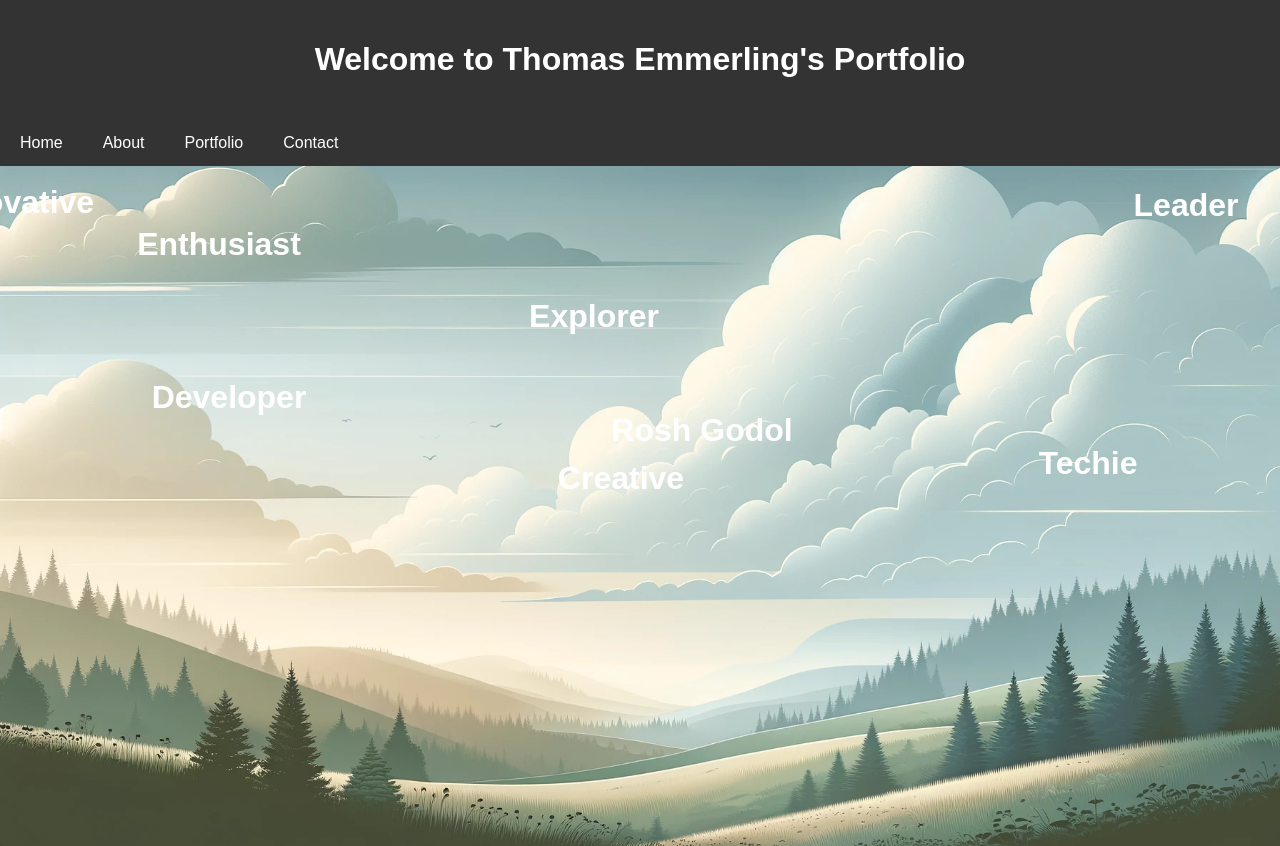
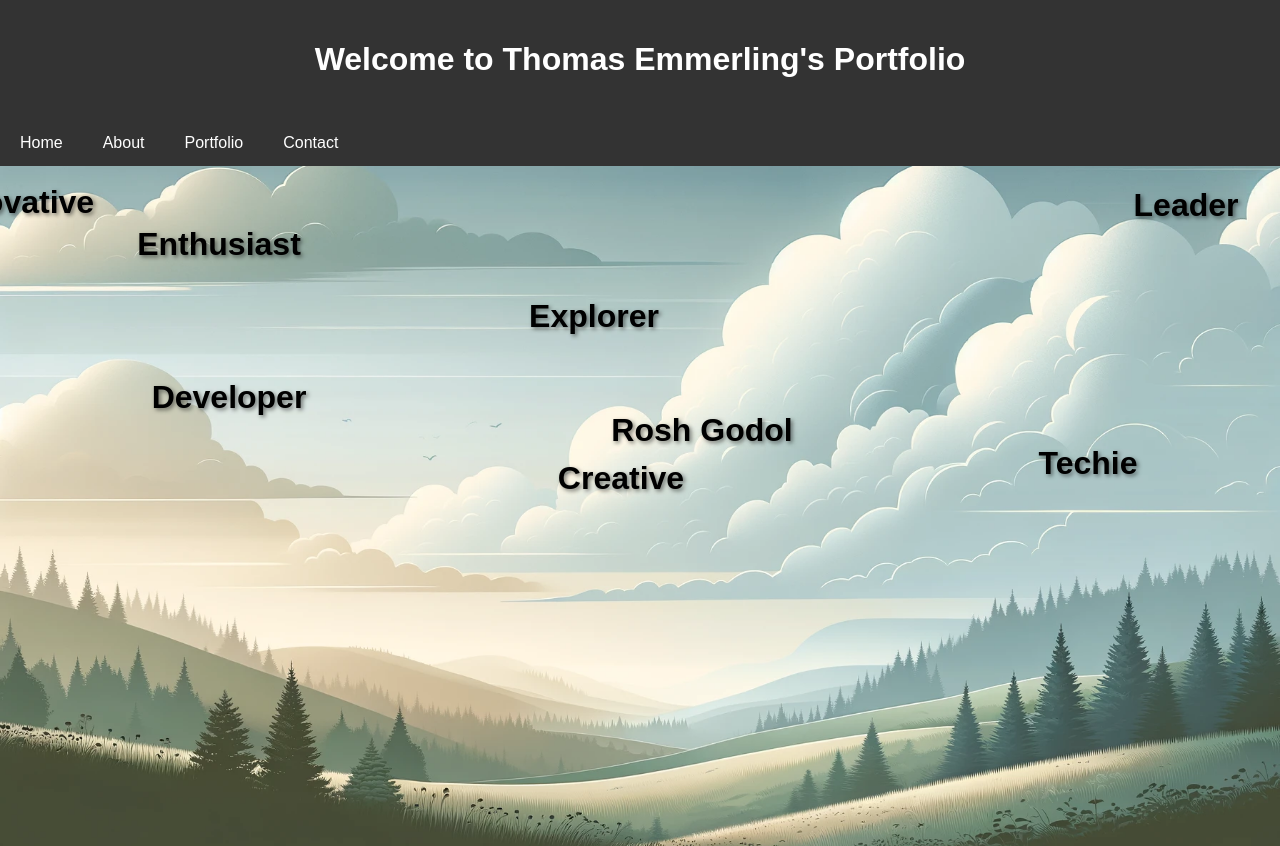
Before and after one commit to tomemme/portfolio, a plain HTML site: page index.html in a window 1280 px wide. Shown: the top 846 px of the page. Drawn offline with Linux system fonts and the light colour scheme; no server answers.

Commit message:
wordcloud working, changing color and shadow

```diff
--- a/styles.css
+++ b/styles.css
@@ -199,8 +199,9 @@ main#wordCloud {
 
 #wordCloud span {
     font-size: 2em;
-    color: #fff;  /* White text color */
+    color: black;  /* White text color */
     font-weight: bold;
+    text-shadow: 2px 2px 4px rgba(0, 0, 0, 0.5);
     animation: fadeIn 5s ease-in-out forwards;
 }
 
```
